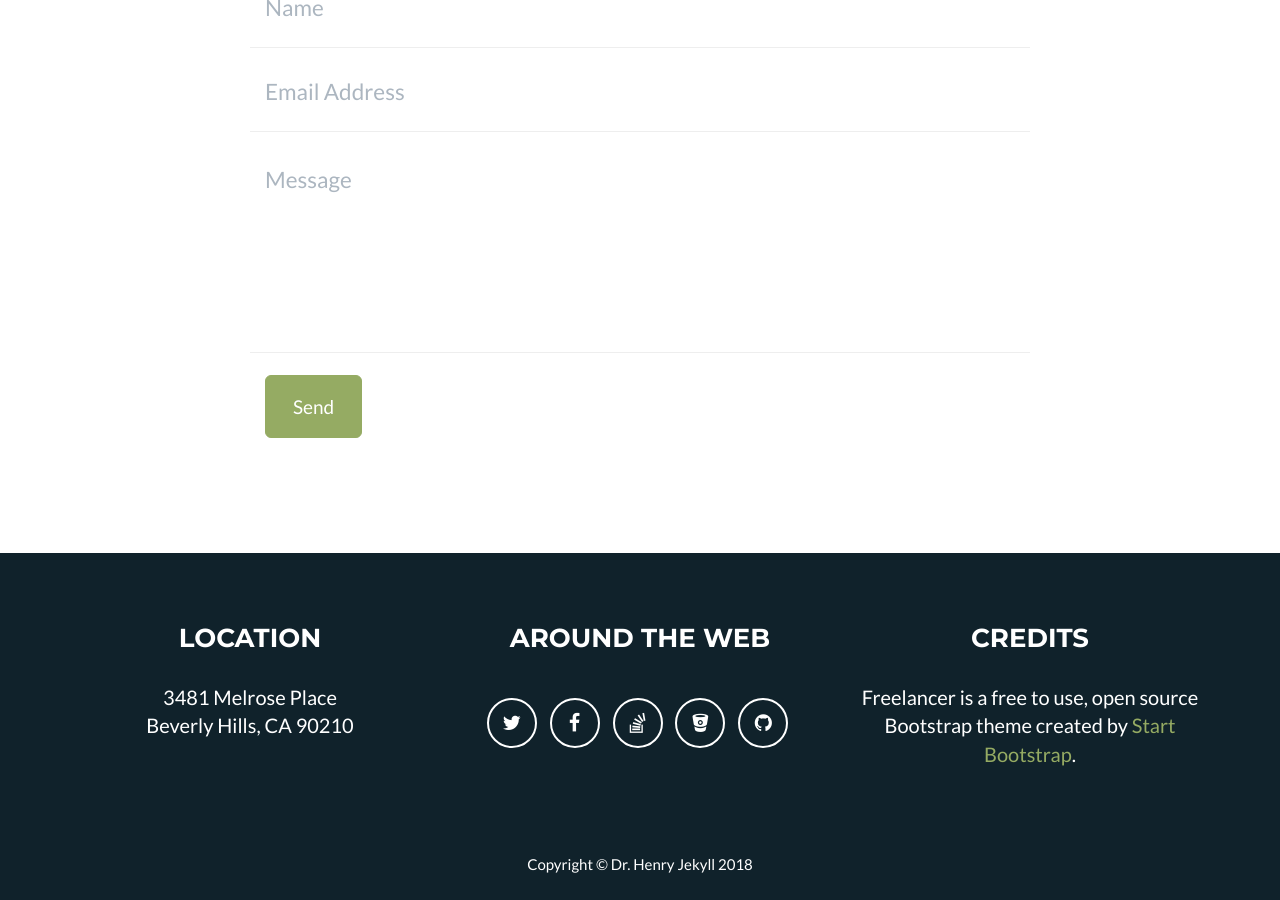
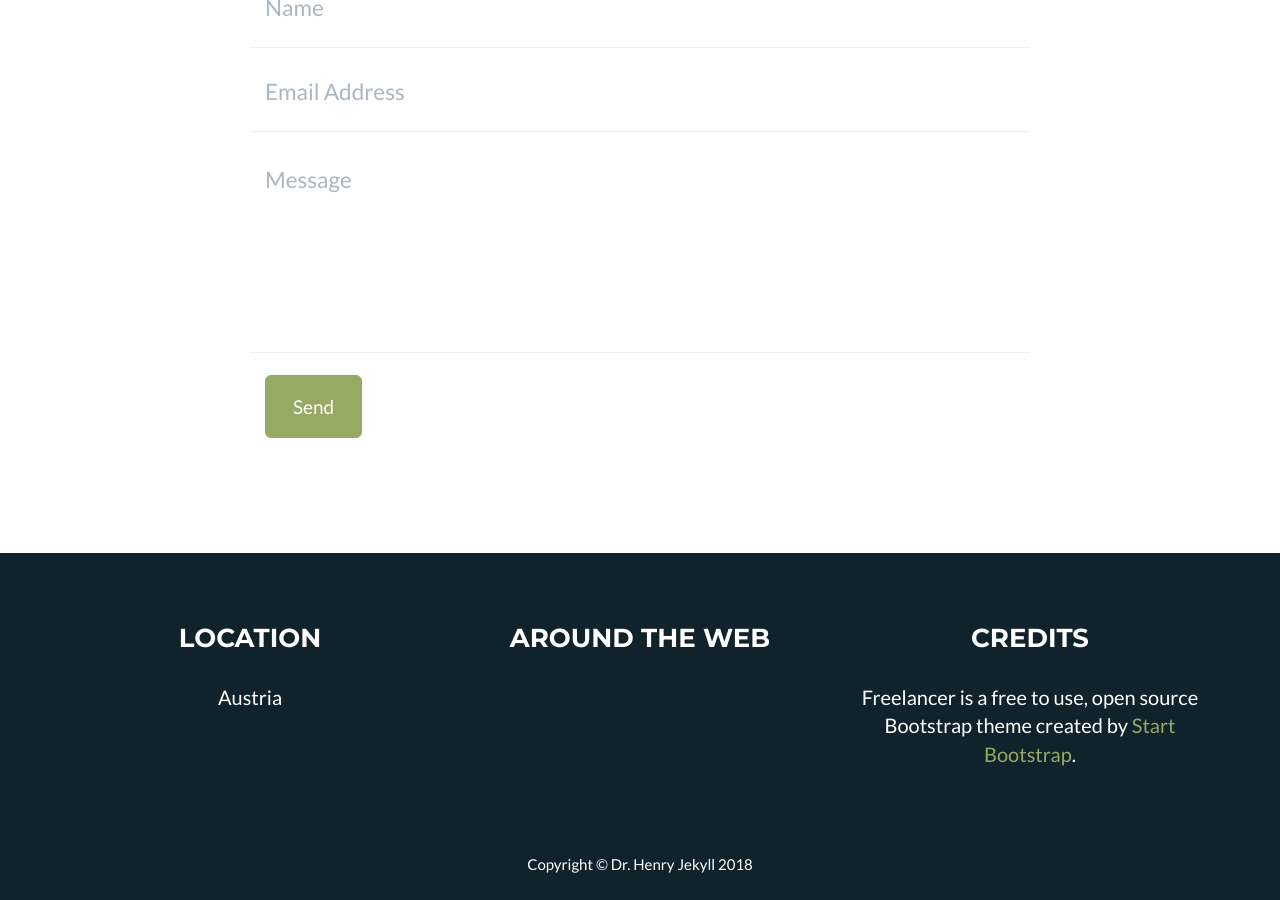
Before and after one commit to danielrammer/danielrammer.github.io, a Jekyll site: the page built from index.html, in a window 1280 px wide and 900 px high, scrolled down 1795 px. Built offline with Jekyll 4.4.1, drawn with Linux system fonts in a browser that asks for light colours.

Commit message:
deactivated social; changed address

```diff
--- a/_config.yml
+++ b/_config.yml
@@ -38,21 +38,21 @@ footer:
 
 # Social networks usernames (many more available: google-plus, flickr, dribbble, pinterest, instagram, tumblr, linkedin, etc.)
 social:
-  - title: twitter
-    url: http://twitter.com/jekyllrb
-  - title: facebook
-    url:
-  - title: stack-overflow
-    url: http://stackoverflow.com/questions/tagged/jekyll
-  - title: bitbucket
-    url: http://bitbucket.org/jekyll
-  - title: github
-    url: http://github.com/jekyll
+#  - title: twitter
+#    url: http://twitter.com/jekyllrb
+#  - title: facebook
+#    url:
+#  - title: stack-overflow
+#    url: http://stackoverflow.com/questions/tagged/jekyll
+#  - title: bitbucket
+#    url: http://bitbucket.org/jekyll
+#  - title: github
+#    url: https://github.com/redovic
 
 # Postal address (add as many lines as necessary)
 address:
-  - line: 3481 Melrose Place
-  - line: Beverly Hills, CA 90210
+  #- line: 3481 Melrose Place
+  - line: Austria
 
 # Credits content
 credits: 'Freelancer is a free to use, open source Bootstrap theme created by <a href="http://startbootstrap.com">Start Bootstrap</a>.'
```
